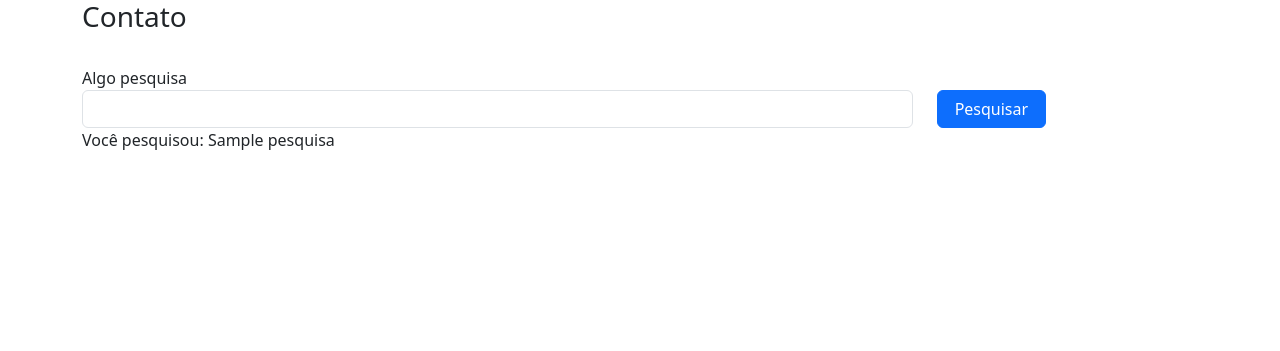
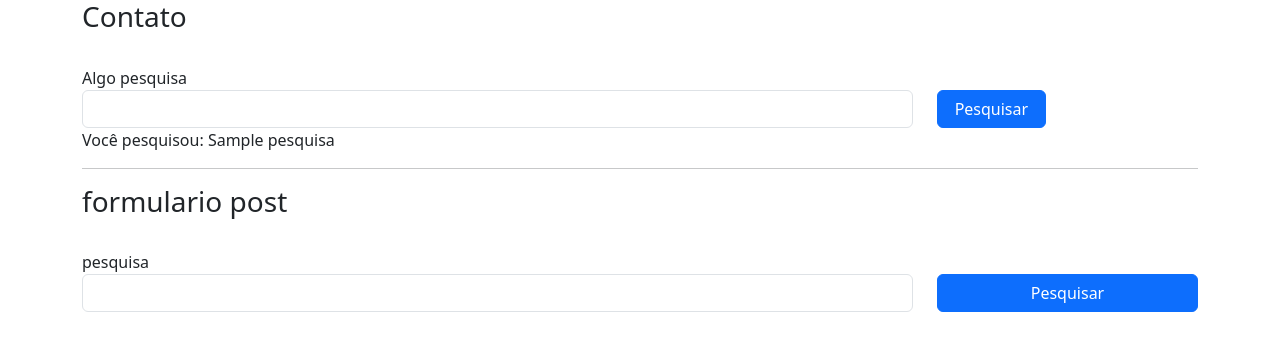
Before and after one commit to maanske/projeto-flask, a Flask app: template app/templates/contato.html in a window 1280 px wide. Shown: the top 351 px of the page. Run offline with Flask 3, Linux system fonts and the light colour scheme; the template is opened without the code that fills it: most values are stand-ins (such as "Sample title", 1, 10 or a date in 2020).

Commit message:
atualizacoes

```diff
--- a/app/templates/contato.html
+++ b/app/templates/contato.html
@@ -21,6 +21,19 @@
                 </div>
             </form>
             <p>Você pesquisou: {{context['pesquisa']}}</p>
+            <hr>
+            <div class="row">
+                <h3>formulario post</h3>
+            </div>
+            <form action="" method="post" class="row mt-4">
+                <div class="col-9">
+                    pesquisa
+                    <input type="text" name="pesquisa" id="" class="form-control">
+                </div>
+                <div class="col-3">
+                    <button type="submit" class="btn btn-primary mt-4 col-12">Pesquisar</button>
+                </div>
+            </form>
         </div>
     </div>
     <script src="https://cdn.jsdelivr.net/npm/bootstrap@5.3.7/dist/js/bootstrap.bundle.min.js" integrity="sha384-ndDqU0Gzau9qJ1lfW4pNLlhNTkCfHzAVBReH9diLvGRem5+R9g2FzA8ZGN954O5Q" crossorigin="anonymous"></script>
```
Also changed, not shown: app/views.py (+6 -2 lines).
